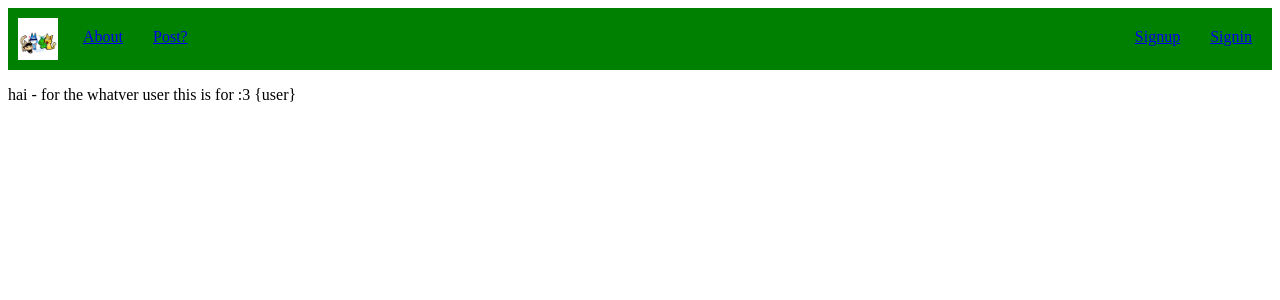
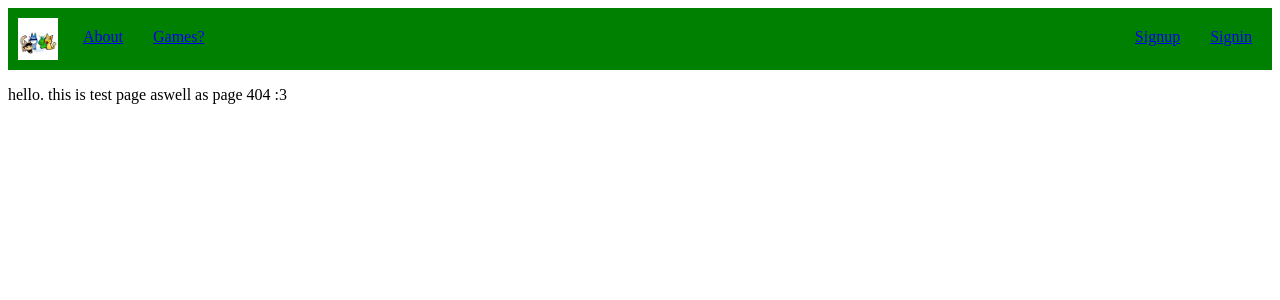
Before and after one commit to I-F0RG0T/Searching-for-a-repo-that-doesn-t-exist, a Flask app: page /test in a window 1280 px wide. Shown: the top 300 px of the page. Run offline with Flask 3, Linux system fonts and the light colour scheme.

Commit message:
26/06/26 - from school. Still working on the roting thing oskmdlada

```diff
--- a/app.py
+++ b/app.py
@@ -14,7 +14,7 @@ USERNAME = "Name"
 PASSWORD = "Pass"
 
 def query_db(sql,args=(),one=False):
-    '''connect and query- will retun one item if one=true and can accept arguments as tuple'''
+    #connect and query- will retun one item if one=true and can accept arguments as tuple
     db = sqlite3.connect(DATABASE)
     cursor = db.cursor()
     cursor.execute(sql, args)
@@ -53,22 +53,27 @@ def signin():
 
 #stuff of rhw stuff of  the stuff
 
-@app.route( '/User' )
+@app.route('/User' )
 def user():
-    User = query_db("SELECT id, Pass FROM User")
-    return render_template('User.html', User=User)
+    results = query_db("SELECT id, Pass FROM User")
+    return render_template('User.html')
 
-@app.route( '/User/(<int:id>)' )
-def simple_user(id):
-    sql = f"SELECT * FROM User WHERE id = {id}" #change the fsring(id) , get the data
-    user = query_db(sql, one=true)
+@app.route( '/User/<int:id>' )
+def simple(id):
+    sql = "SELECT * FROM User WHERE id = {id}" #change the fsring(id) , get the data
+    user = query_db(sql, one=True)
     return render_template('simple_user.html', User=User)#give the data a templagte or like looks
 
+
+#pt 1 stuff of rhw stuff of  the stuff
+
 @app.route( '/simple_user' )
-def test():
+def Simple_user():
     return render_template('simple_user.html')
 
-#pt 1 stuff of rhw stuff of  the stuff
+@app.route( '/Games' )
+def Games():
+    return render_template('Games.html')
 
 @app.route( '/test' )
 def test():
--- a/templates/nav.html
+++ b/templates/nav.html
@@ -4,7 +4,7 @@
         <div>
             <ul>
                 <li><a class="nav-left" href="/">About</a></li>
-                <li><a class="nav-left" href="/post">Post?</a></li>
+                <li><a class="nav-left" href="/Games">Games?</a></li>
             </ul>
         </div>
         <div>
```
Also changed, not shown: templates/User.html (+4 -4 lines), Database-1.db, templates/Games.html (renamed from templates/post.html).
